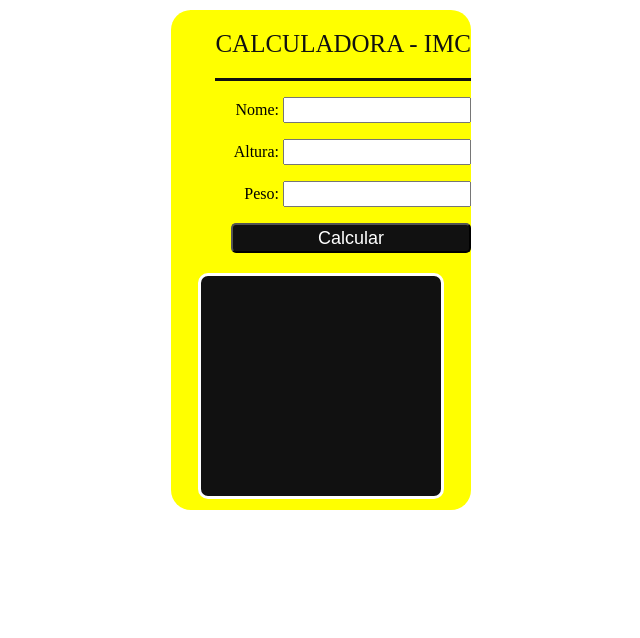
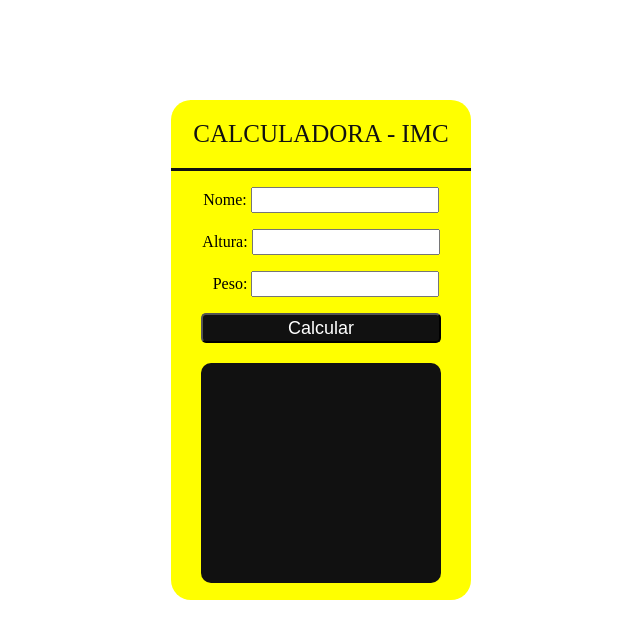
Before and after one commit to CharlyesRodrigues/Mni-Projetos-javaScript, a plain HTML site: page IMC/index.html in a window 1280 px wide. Shown: the whole page, without its empty margins (319-959 px from the left). Drawn offline with Linux system fonts and the light colour scheme.

Commit message:
Update style.css

```diff
--- a/IMC/style.css
+++ b/IMC/style.css
@@ -14,10 +14,10 @@ background-color:yellow;
 height: 500px;
 width: 300px;
 border-radius: 20px;
-margin:auto;
+margin: auto ;
 margin-top:10px;
 text-align:center;
-justify-items: right;
+margin-top: 100px;
 
 }
 header {
@@ -34,15 +34,14 @@ button{
     width:240px;
     height:30px;
     border-radius: 5px;
-   color:white;
-   font-size:18px;
+    color:white;
+    font-size:18px;
 }
 
   .texto {
     color:white;
     margin:20px auto;
     background-color:#111111;
-    border:solid;
     height:220px;
     width: 240px;
     border-radius:10px
```
